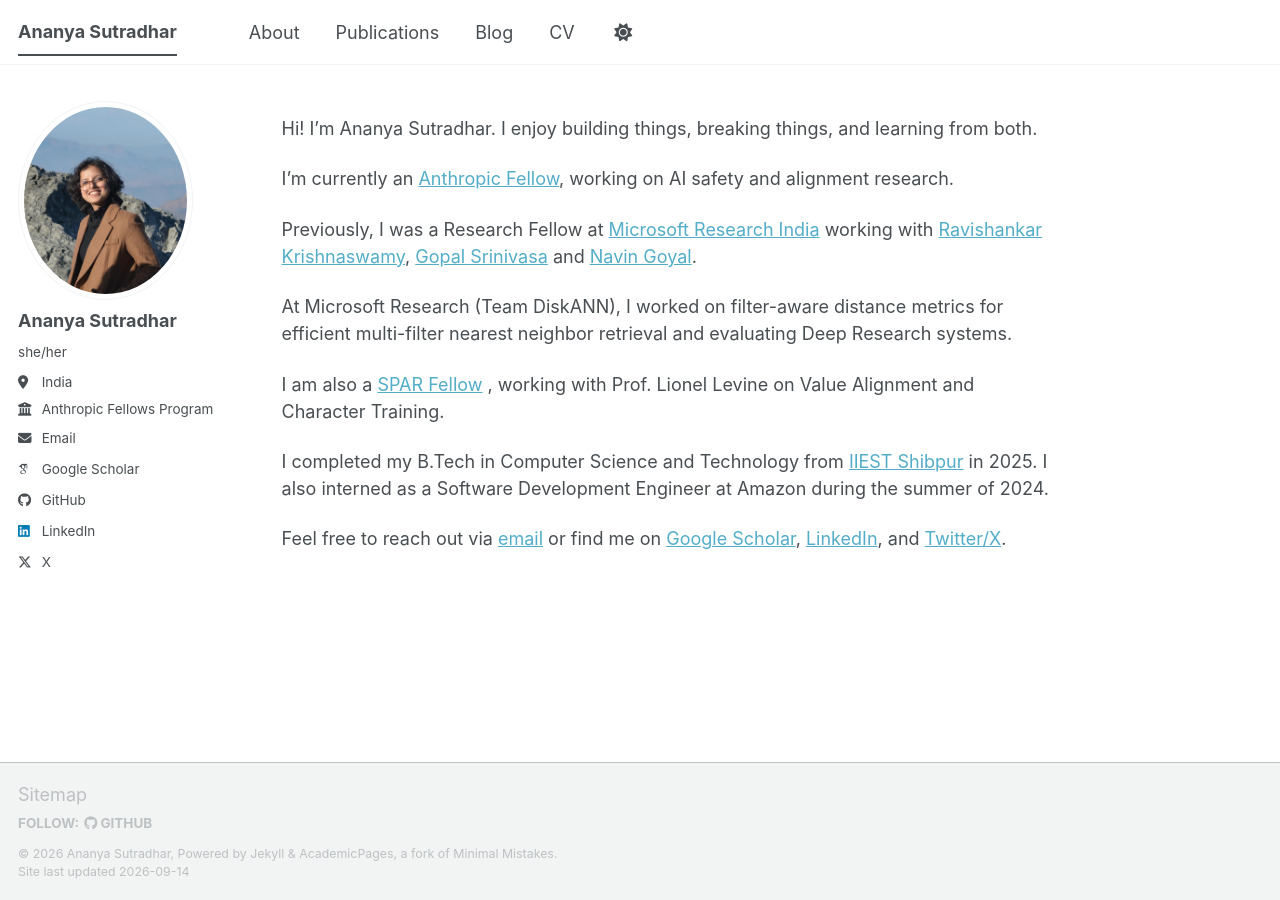
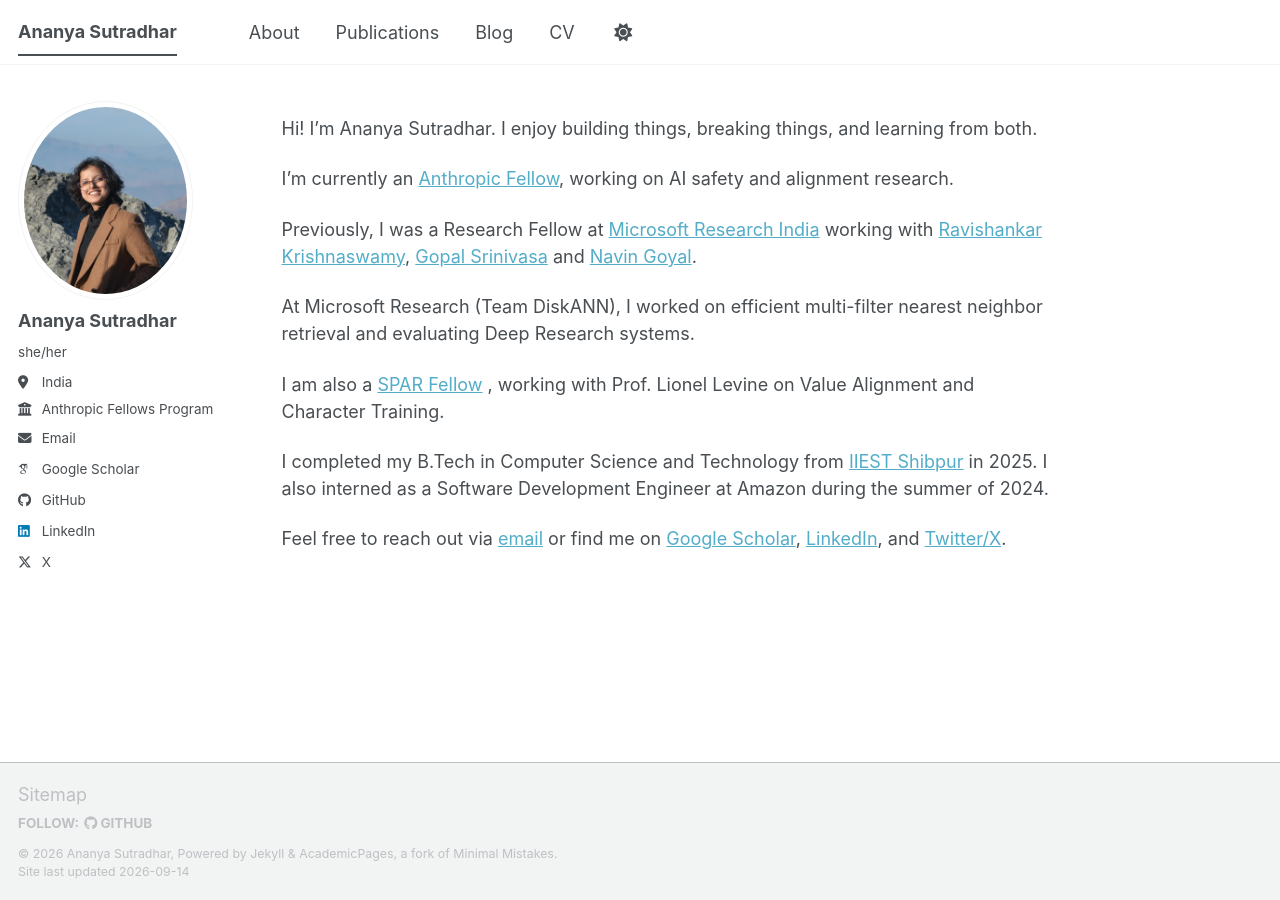
Before and after one commit to sdananya/sdananya.github.io, a Jekyll site: the page built from _pages/about.md, in a window 1280 px wide. Built offline with Jekyll 4.4.1, drawn with Linux system fonts in a browser that asks for light colours; some web fonts are replaced; a script bundle is joined from its source files by our own code; library files that are not in the unit come from our copies.

Commit message:
minor edit in about

```diff
--- a/_pages/about.md
+++ b/_pages/about.md
@@ -13,7 +13,7 @@
 
 Previously, I was a Research Fellow at [Microsoft Research India](https://www.microsoft.com/en-us/research/lab/microsoft-research-india/) working with [Ravishankar Krishnaswamy](https://rakri.github.io/), [Gopal Srinivasa](https://www.microsoft.com/en-us/research/people/gopalsr/) and [Navin Goyal](https://scholar.google.com/citations?user=w8WJCnkAAAAJ&hl=en).
 
-At Microsoft Research (Team DiskANN), I worked on filter-aware distance metrics for efficient multi-filter nearest neighbor retrieval and evaluating Deep Research systems.
+At Microsoft Research (Team DiskANN), I worked on efficient multi-filter nearest neighbor retrieval and evaluating Deep Research systems.
 
 I am also a [SPAR Fellow](https://sparai.org/) , working with Prof. Lionel Levine on Value Alignment and Character Training.
 
```
